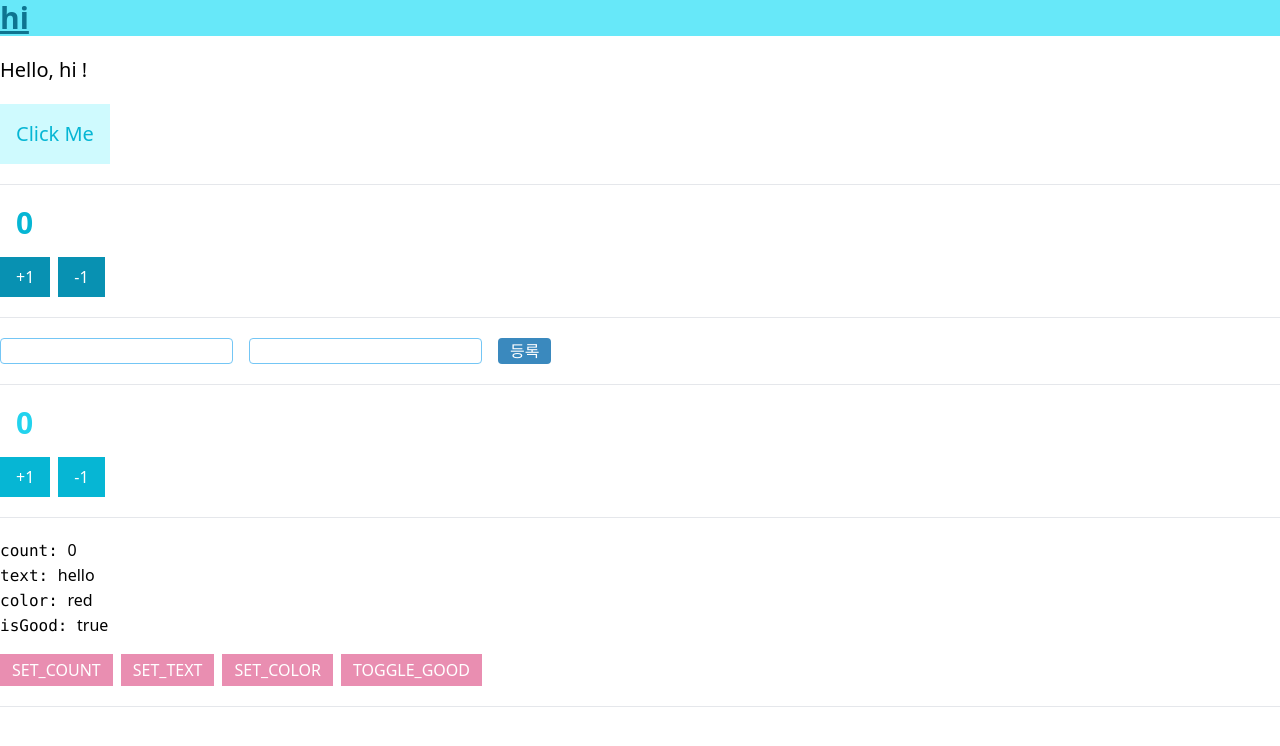
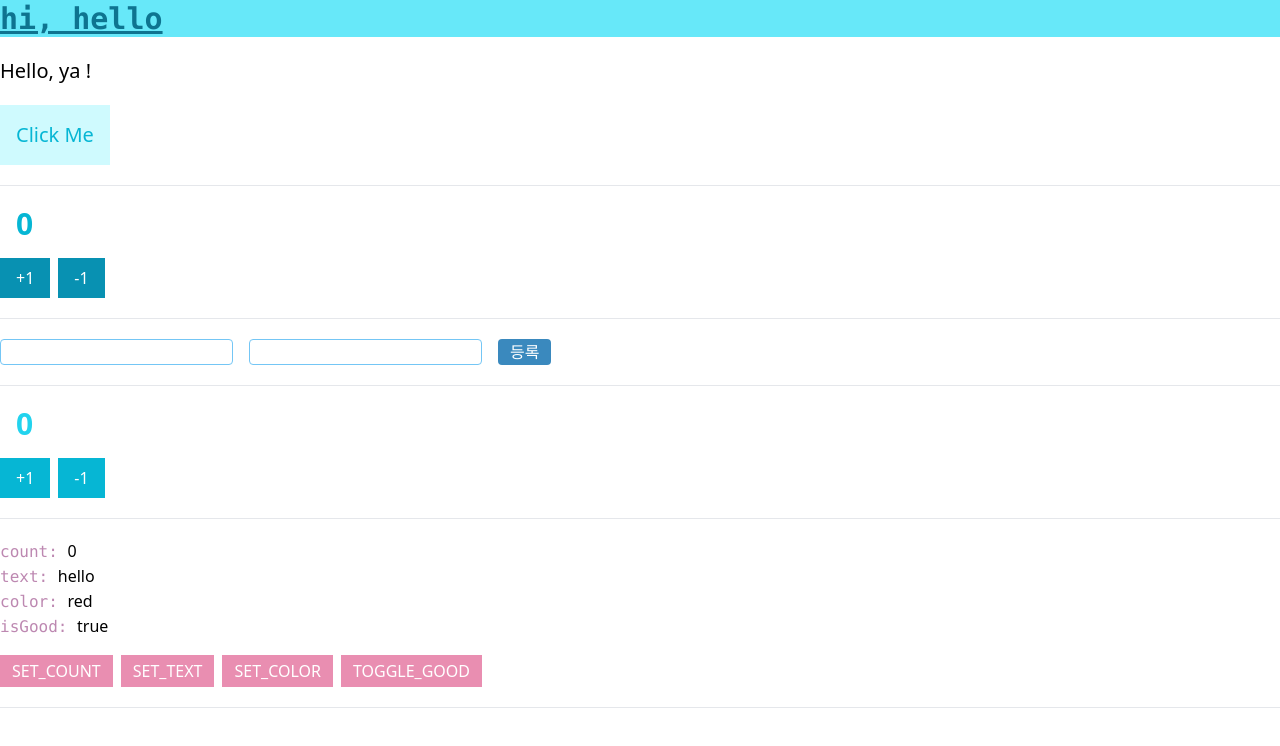
Before and after one commit to Damdadira/typescript-deep-study, a React (Vite) app: page / in a window 1280 px wide. Shown: the top 746 px of the page. Built offline with nearby package versions, Linux system fonts and the light colour scheme.

Commit message:
css 수정

```diff
--- a/src/App.tsx
+++ b/src/App.tsx
@@ -16,9 +16,9 @@ function App() {
   return (
     <>
       <div className='bg-cyan-300 text-cyan-700'>
-        <div className='text-3xl font-bold underline'>hi</div>
+        <div className='text-3xl font-bold underline'><code>hi, hello</code></div>
       </div>
-      <Greetings name='hi' onClick={onClick}></Greetings>
+      <Greetings name='ya' onClick={onClick}></Greetings>
       <hr/>
       <Counter></Counter>
       <hr/>
--- a/src/ReducerSample.tsx
+++ b/src/ReducerSample.tsx
@@ -58,16 +58,16 @@ export default function ReducerSample() {
   return(
     <div className='my-5'>
       <p>
-        <code>count: </code> {state.count}
+        <code style={{color: '#bd88b1'}}>count: </code> {state.count}
       </p>
       <p>
-        <code>text: </code> {state.text}
+        <code style={{color: '#bd88b1'}}>text: </code> {state.text}
       </p>
       <p>
-        <code>color: </code> {state.color}
+        <code style={{color: '#bd88b1'}}>color: </code> {state.color}
       </p>
       <p>
-        <code>isGood: </code> {state.isGood ? 'true' : false}
+        <code style={{color: '#bd88b1'}}>isGood: </code> {state.isGood ? 'true' : false}
       </p>
       <div className='mt-4'>
         <button style={{background: '#e98eb1', color: '#fff', padding: '4px 12px', marginRight: '0.5rem'}} onClick={setCount}>SET_COUNT</button>
```
